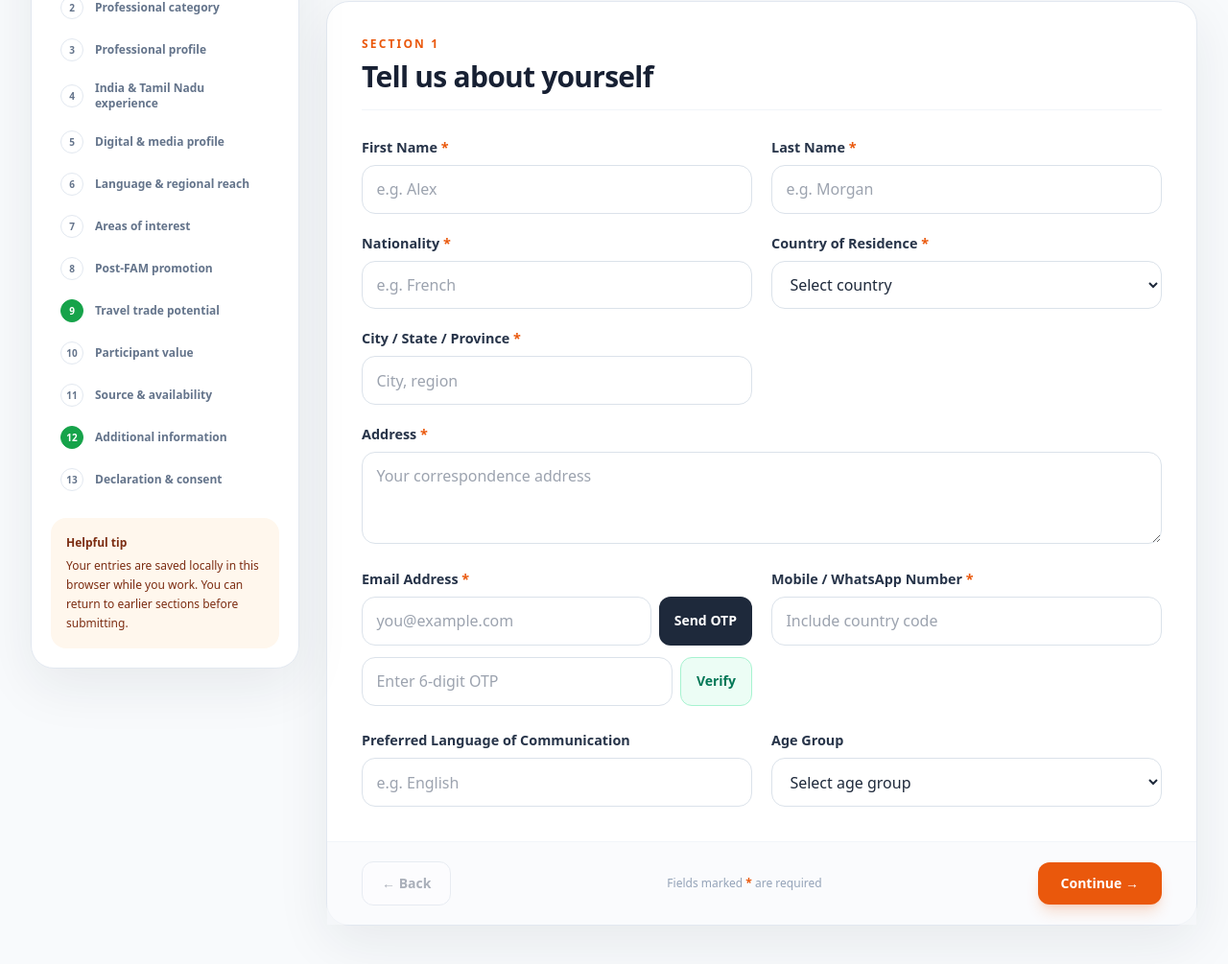
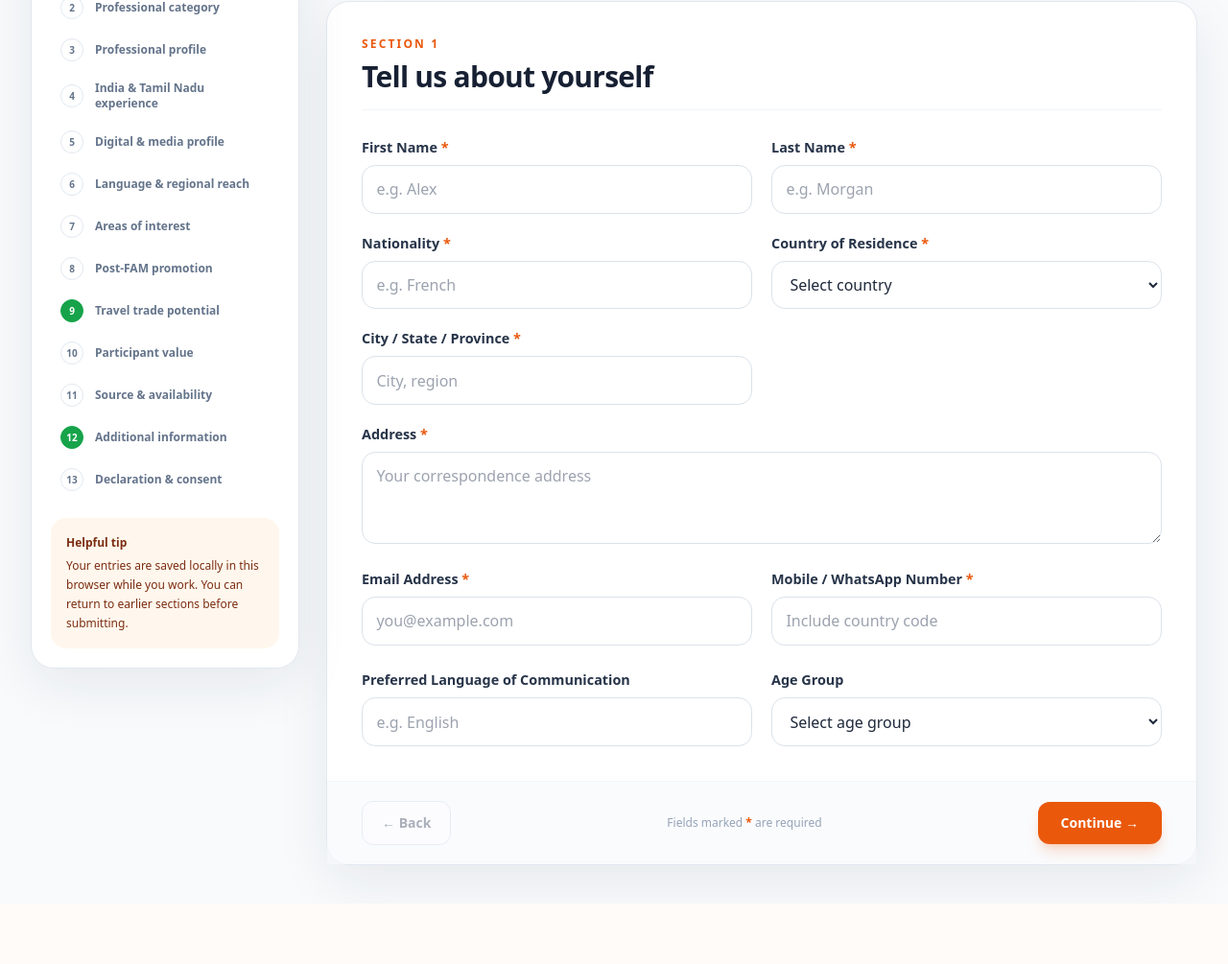
Before and after one commit to Jeganeswaran/discover_tamil_nadu_django, a Django app: page / in a window 1280 px wide. Shown: the part 601-1606 px from the top of the page at 96% size. After the commit the page ends 1536 px from the top, so only its background shows below. Run offline with Django 3.2, Linux system fonts and the light colour scheme; data that the repository does not hold is empty; some libraries are stand-ins or nearby versions.

Commit message:
remove the OTP send/verify UI from the application form add a backend email existence check endpoint wire the form script to block duplicate email use before continuing keep the model form duplicate-email validation as the final server-side safeguard

```diff
--- a/applications/templates/applications/application_form.html
+++ b/applications/templates/applications/application_form.html
@@ -280,23 +280,8 @@
                         required
                         value="{{ request.POST.email }}"
                         placeholder="you@example.com">
-                      <button type="button"
-                    id="sendOtpBtn"
-                    class="shrink-0 rounded-xl bg-slate-800 px-4 py-2 text-sm font-bold text-white hover:bg-slate-700">Send OTP</button>
                     </div>
-                    <div class="mt-3 flex gap-2">
-                      <input class="field min-w-0"
-                        type="text"
-                        id="emailOtp"
-                        inputmode="numeric"
-                        autocomplete="one-time-code"
-                        maxlength="6"
-                        placeholder="Enter 6-digit OTP">
-                      <button type="button"
-                    id="verifyOtpBtn"
-                    class="shrink-0 rounded-xl border border-emerald-200 bg-emerald-50 px-4 py-2 text-sm font-bold text-emerald-700 hover:bg-emerald-100">Verify</button>
-                    </div>
-                    <p id="emailVerificationStatus" class="hint" role="status"></p>
+                    <p id="emailAvailabilityStatus" class="hint" role="status"></p>
                 </div>
                 <div>
                   <label class="label">Mobile / WhatsApp Number <b class="text-orange-600">*</b></label>
@@ -1088,7 +1073,6 @@
                         if (!requiredComplete) return false;
 
                         const stepNumber = Number(step.dataset.step);
-                        if (stepNumber === 1 && verifiedEmail !== emailAddress.value.trim().toLowerCase()) return false;
                         if (stepNumber === 6 && ![...step.querySelectorAll('[name="language_name"]')].some((el) => el.value.trim())) return false;
                         if (stepNumber === 7 && !step.querySelector('[name="tourism_interests"]:checked')) return false;
                         if (stepNumber === 8 && !step.querySelector('[name="promotion_channels"]:checked')) return false;
@@ -1103,6 +1087,11 @@
                       }
 
                     function showStep(n) {
+                        if (n > 1 && emailAlreadyExists) {
+                            setEmailAvailabilityStatus("An application with this email address already exists.", true);
+                            emailAddress.focus();
+                            return;
+                        }
                         current = n;
                         steps.forEach((s) =>
                             s.classList.toggle("active", Number(s.dataset.step) === n),
@@ -1140,9 +1129,9 @@
                     document.getElementById("backBtn").onclick = () =>
                         showStep(Math.max(1, current - 1));
                     document.getElementById("nextBtn").onclick = () => {
-                      if (current === 1 && verifiedEmail !== emailAddress.value.trim().toLowerCase()) {
-                        setEmailVerificationStatus("Verify your email address before continuing.", true);
-                        emailOtp.focus();
+                      if (current === 1 && emailAlreadyExists) {
+                        setEmailAvailabilityStatus("An application with this email address already exists.", true);
+                        emailAddress.focus();
                         return;
                       }
                         const active = steps[current - 1];
@@ -1213,31 +1202,38 @@
                     const form = document.getElementById("famForm"),
                         draftKey = "discoverTamilNaduFamDraftV1";
                     const emailAddress = document.getElementById("emailAddress"),
-                      emailOtp = document.getElementById("emailOtp"),
-                      sendOtpBtn = document.getElementById("sendOtpBtn"),
-                      verifyOtpBtn = document.getElementById("verifyOtpBtn"),
-                      emailVerificationStatus = document.getElementById("emailVerificationStatus");
-                    let verifiedEmail = "";
-
-                    function setEmailVerificationStatus(message, isError = false) {
-                      emailVerificationStatus.textContent = message;
-                      emailVerificationStatus.className = `hint ${isError ? "text-red-600" : "text-emerald-600"}`;
+                      emailAvailabilityStatus = document.getElementById("emailAvailabilityStatus");
+                    let emailAlreadyExists = false;
+                    let emailCheckTimer = null;
+
+                    function setEmailAvailabilityStatus(message, isError = false) {
+                      emailAvailabilityStatus.textContent = message;
+                      emailAvailabilityStatus.className = `hint ${isError ? "text-red-600" : "text-emerald-600"}`;
                     }
 
                     function csrfToken() {
                       return form.querySelector("[name=csrfmiddlewaretoken]").value;
                     }
 
-                    sendOtpBtn.addEventListener("click", async () => {
+                    async function checkEmailAvailability() {
                       const email = emailAddress.value.trim().toLowerCase();
-                      if (!emailAddress.checkValidity()) {
-                        emailAddress.reportValidity();
+                      if (!email) {
+                        emailAlreadyExists = false;
+                        emailAddress.setCustomValidity("");
+                        setEmailAvailabilityStatus("Enter an email address to continue.", true);
                         return;
                       }
-                      sendOtpBtn.disabled = true;
-                      setEmailVerificationStatus("Sending verification code...");
+                      if (!emailAddress.checkValidity()) {
+                        emailAlreadyExists = false;
+                        emailAddress.setCustomValidity("Enter a valid email address.");
+                        setEmailAvailabilityStatus("Enter a valid email address.", true);
+                        return;
+                      }
+
+                      emailAddress.setCustomValidity("");
+                      setEmailAvailabilityStatus("Checking email address...", false);
                       try {
-                        const response = await fetch("{% url 'applications:send-email-otp' %}", {
+                        const response = await fetch("{% url 'applications:check-email-exists' %}", {
                           method: "POST",
                           headers: {
                             "X-CSRFToken": csrfToken(),
@@ -1246,57 +1242,36 @@
                           body: new URLSearchParams({ email }),
                         });
                         const data = await response.json();
-                        if (!response.ok) throw new Error(data.error || "Could not send the code.");
-                        verifiedEmail = "";
-                        setEmailVerificationStatus(data.message);
+                        if (!response.ok && data.exists) {
+                          emailAlreadyExists = true;
+                          emailAddress.setCustomValidity(data.message || "An application with this email address already exists.");
+                          setEmailAvailabilityStatus(data.message || "An application with this email address already exists.", true);
+                          return;
+                        }
+                        if (!response.ok) {
+                          throw new Error(data.error || data.message || "Could not check this email address.");
+                        }
+
+                        emailAlreadyExists = Boolean(data.exists);
+                        if (emailAlreadyExists) {
+                          emailAddress.setCustomValidity(data.message || "An application with this email address already exists.");
+                          setEmailAvailabilityStatus(data.message || "An application with this email address already exists.", true);
+                        } else {
+                          emailAddress.setCustomValidity("");
+                          setEmailAvailabilityStatus("Email address is available.", false);
+                        }
                       } catch (error) {
-                        setEmailVerificationStatus(error.message, true);
-                      } finally {
-                        sendOtpBtn.disabled = false;
+                        emailAlreadyExists = false;
+                        emailAddress.setCustomValidity(error.message);
+                        setEmailAvailabilityStatus(error.message, true);
                       }
-                    });
-
-                    verifyOtpBtn.addEventListener("click", async () => {
-                      const email = emailAddress.value.trim().toLowerCase();
-                      const otp = emailOtp.value.trim();
-                      if (!emailAddress.checkValidity()) {
-                        emailAddress.reportValidity();
-                        return;
-                      }
-                      if (!/^\d{6}$/.test(otp)) {
-                        emailOtp.setCustomValidity("Enter the 6-digit verification code.");
-                        emailOtp.reportValidity();
-                        emailOtp.setCustomValidity("");
-                        return;
-                      }
-                      verifyOtpBtn.disabled = true;
-                      setEmailVerificationStatus("Verifying code...");
-                      try {
-                        const response = await fetch("{% url 'applications:verify-email-otp' %}", {
-                          method: "POST",
-                          headers: {
-                            "X-CSRFToken": csrfToken(),
-                            "Content-Type": "application/x-www-form-urlencoded",
-                          },
-                          body: new URLSearchParams({ email, otp }),
-                        });
-                        const data = await response.json();
-                        if (!response.ok) throw new Error(data.error || "Could not verify the code.");
-                        verifiedEmail = email;
-                        setEmailVerificationStatus(data.message);
-                      } catch (error) {
-                        verifiedEmail = "";
-                        setEmailVerificationStatus(error.message, true);
-                      } finally {
-                        verifyOtpBtn.disabled = false;
-                      }
-                    });
+                    }
 
                     emailAddress.addEventListener("input", () => {
-                      if (verifiedEmail && verifiedEmail !== emailAddress.value.trim().toLowerCase()) {
-                        verifiedEmail = "";
-                        setEmailVerificationStatus("Email changed. Verify the new email address.", true);
-                      }
+                      emailAlreadyExists = false;
+                      emailAddress.setCustomValidity("");
+                      window.clearTimeout(emailCheckTimer);
+                      emailCheckTimer = window.setTimeout(checkEmailAvailability, 350);
                     });
 
                     function saveDraft() {
@@ -1491,13 +1466,13 @@
                     }
 
                     form.addEventListener("submit", (e) => {
-                      if (verifiedEmail !== emailAddress.value.trim().toLowerCase()) {
-                        e.preventDefault();
-                        setEmailVerificationStatus("Verify your email address before submitting.", true);
-                        showStep(1);
-                        emailOtp.focus();
-                        return;
-                      }
+                        if (emailAlreadyExists) {
+                          e.preventDefault();
+                          setEmailAvailabilityStatus("An application with this email address already exists.", true);
+                          showStep(1);
+                          emailAddress.focus();
+                          return;
+                        }
 
                         // Sync custom-radio values
                         syncCustomRadioValues();
--- a/applications/urls.py
+++ b/applications/urls.py
@@ -6,8 +6,7 @@ app_name = 'applications'
 
 urlpatterns = [
     path('', views.ApplicationFormView.as_view(), name='application-form'),
-    path('email/send-otp/', views.SendEmailOtpView.as_view(), name='send-email-otp'),
-    path('email/verify-otp/', views.VerifyEmailOtpView.as_view(), name='verify-email-otp'),
+    path('email/check-exists/', views.CheckEmailAvailabilityView.as_view(), name='check-email-exists'),
     path('thank-you/', views.ThankYouView.as_view(), name='thank-you'),
     path('committee/login/', views.CommitteeLoginView.as_view(), name='committee-login'),
     path('committee/logout/', LogoutView.as_view(), name='committee-logout'),
--- a/applications/views.py
+++ b/applications/views.py
@@ -1,9 +1,6 @@
 import csv
-import secrets
-import time
 import json
 
-from django.contrib.auth.hashers import check_password, make_password
 from django.contrib.auth.mixins import UserPassesTestMixin
 from django.contrib.auth.views import LoginView as DjangoLoginView
 from django.db.models import Q
@@ -35,75 +32,28 @@ SCORE_FIELDS = ['professional_credibility_score', 'market_relevance_score', 'aud
                 'tourism_influence_score', 'language_reach_score', 'content_potential_score', 'travel_trade_score',
                 'promotion_potential_score']
 
-OTP_EXPIRY_SECONDS = 10 * 60
-OTP_RESEND_DELAY_SECONDS = 60
-OTP_MAX_ATTEMPTS = 5
 
-
-def _email_error(request):
-    email = request.POST.get('email', '').strip().lower()
-    try:
-        validate_email(email)
-    except ValidationError:
-        return email, 'Enter a valid email address.'
-    if FamApplication.objects.filter(email__iexact=email).exists():
-        return email, 'An application with this email address already exists.'
-    return email, None
-
-
-class SendEmailOtpView(View):
-    """Send a time-limited email verification code for a new applicant."""
+class CheckEmailAvailabilityView(View):
+    """Return whether an application already exists for the typed email."""
 
     def post(self, request, *args, **kwargs):
-        email, error = _email_error(request)
-        if error:
-            return JsonResponse({'error': error}, status=400)
+        email = request.POST.get('email', '').strip().lower()
+        try:
+            validate_email(email)
+        except ValidationError:
+            return JsonResponse({'exists': False, 'error': 'Enter a valid email address.'}, status=400)
 
-        last_sent = request.session.get('email_otp_sent_at', 0)
-        if time.time() - last_sent < OTP_RESEND_DELAY_SECONDS:
-            return JsonResponse({'error': 'Please wait before requesting another code.'}, status=429)
+        exists = FamApplication.objects.filter(email__iexact=email).exists()
+        if exists:
+            return JsonResponse({
+                'exists': True,
+                'message': 'An application with this email address already exists.',
+            }, status=409)
 
-        code = f'{secrets.randbelow(1000000):06d}'
-        request.session['email_otp_email'] = email
-        request.session['email_otp_hash'] = make_password(code)
-        request.session['email_otp_expires_at'] = time.time() + OTP_EXPIRY_SECONDS
-        request.session['email_otp_sent_at'] = time.time()
-        request.session['email_otp_attempts'] = 0
-        request.session.pop('email_verified', None)
-        request.session.modified = True
-
-        send_email(
-            email,
-            {'otp': code},
-            'applications/email/email_verification_subject.txt',
-            plain_body_template_name='applications/email/email_verification.txt',
-        )
-        return JsonResponse({'message': 'Verification code sent. Check your email.'})
-
-
-class VerifyEmailOtpView(View):
-    """Verify the submitted email code and mark that email as verified in session."""
-
-    def post(self, request, *args, **kwargs):
-        email, error = _email_error(request)
-        if error:
-            return JsonResponse({'error': error}, status=400)
-
-        if request.session.get('email_otp_email') != email:
-            return JsonResponse({'error': 'Request a verification code for this email first.'}, status=400)
-        if time.time() > request.session.get('email_otp_expires_at', 0):
-            return JsonResponse({'error': 'This verification code has expired. Request a new code.'}, status=400)
-        if request.session.get('email_otp_attempts', 0) >= OTP_MAX_ATTEMPTS:
-            return JsonResponse({'error': 'Too many incorrect attempts. Request a new code.'}, status=400)
-
-        request.session['email_otp_attempts'] = request.session.get('email_otp_attempts', 0) + 1
-        if not check_password(request.POST.get('otp', '').strip(), request.session.get('email_otp_hash', '')):
-            request.session.modified = True
-            return JsonResponse({'error': 'The verification code is incorrect.'}, status=400)
-
-        request.session['email_verified'] = email
-        request.session.modified = True
-        return JsonResponse({'message': 'Email verified successfully.'})
+        return JsonResponse({
+            'exists': False,
+            'message': 'Email address is available.',
+        })
 
 
 class ApplicationFormView(FormView):
@@ -131,9 +81,6 @@ class ApplicationFormView(FormView):
     def form_valid(self, form):
         """Validate repeated fields and save the submitted application."""
         email = form.cleaned_data['email'].strip().lower()
-        if self.request.session.get('email_verified') != email:
-            form.add_error('email', 'Please verify this email address before submitting.')
-            return self.form_invalid(form)
 
         missing = []
         if not any(value.strip() for value in self.request.POST.getlist('language_name')):
```
